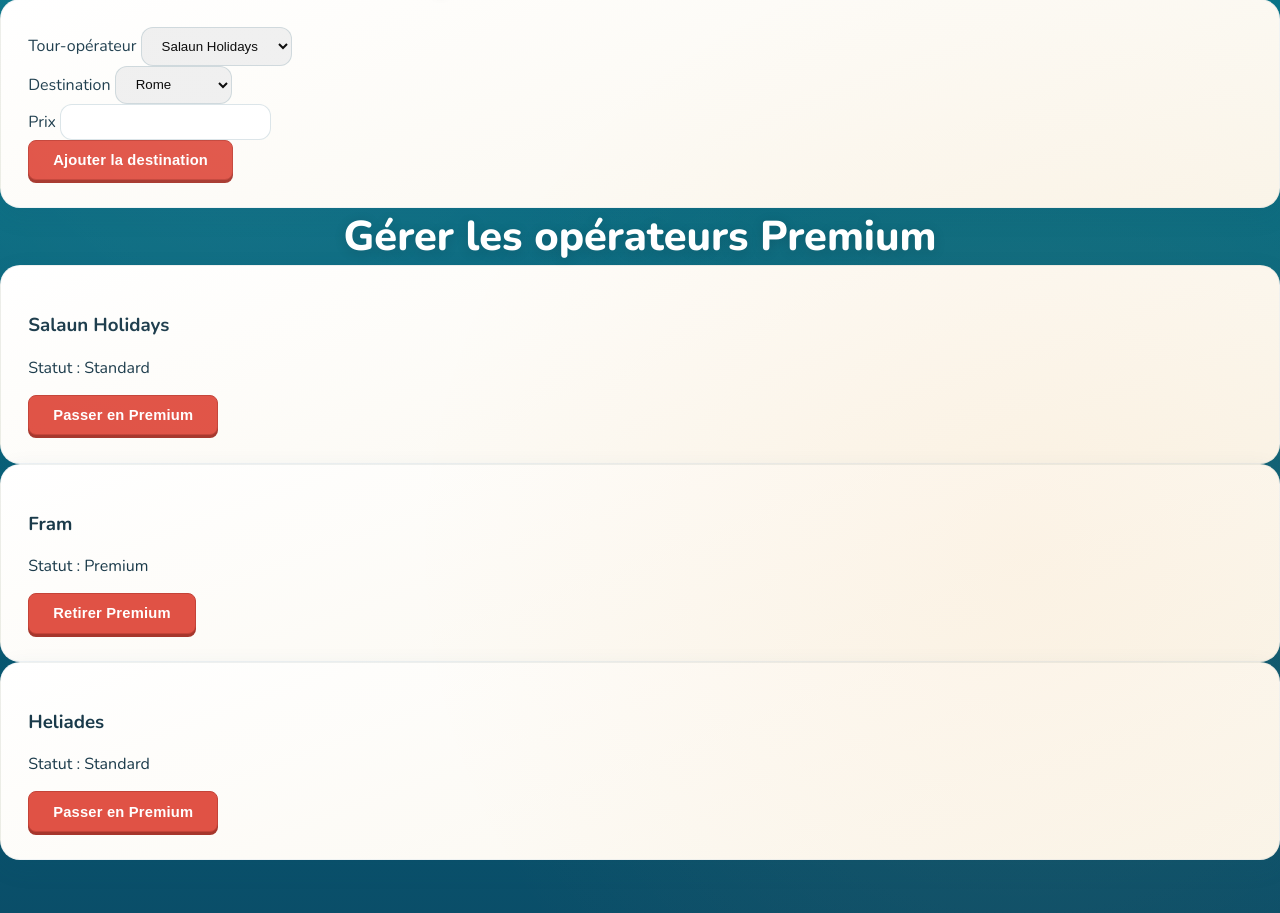
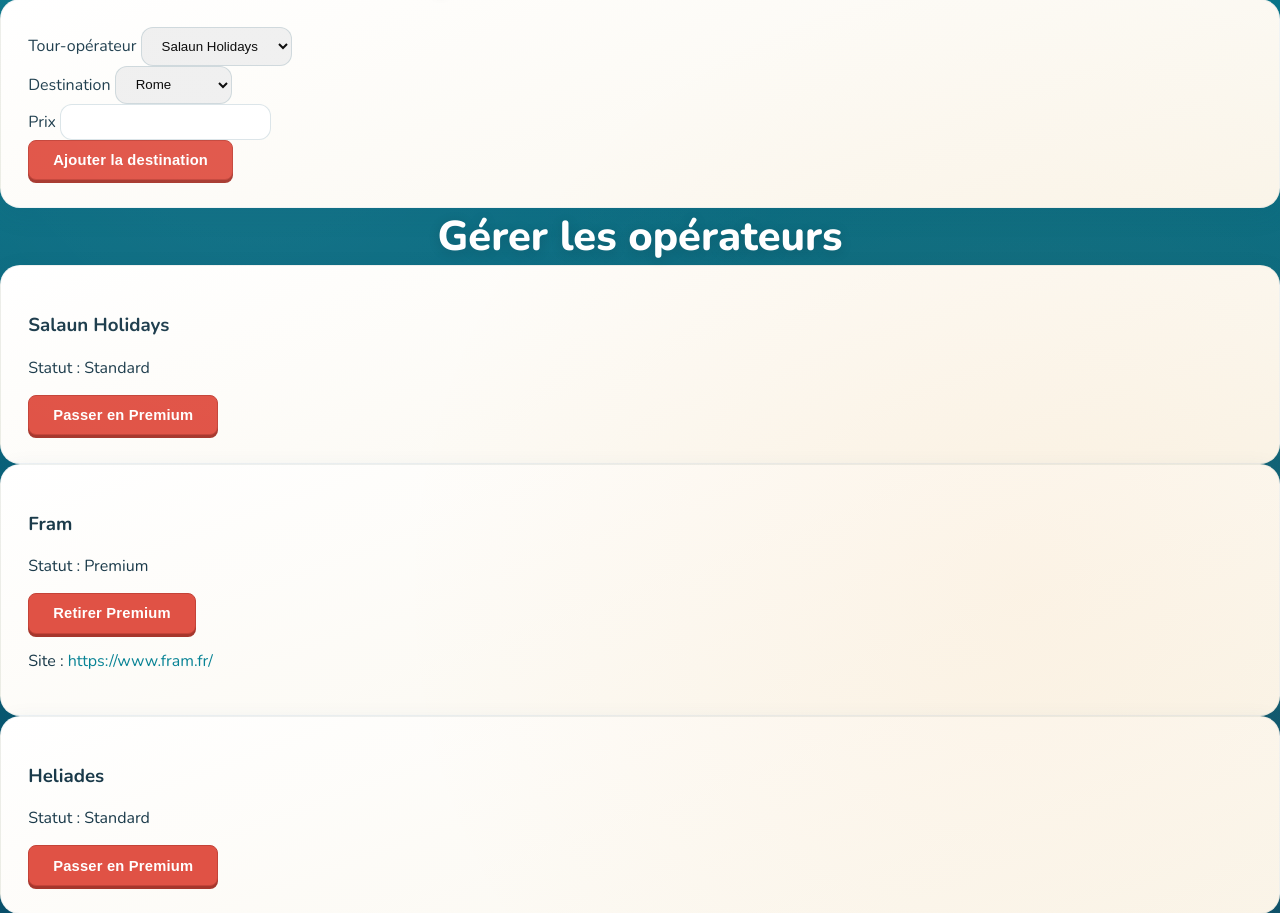
Before and after one commit to Drakiwi/ComparOperator, a PHP site: page /admin/index.php in a window 1280 px wide. Shown: the part 1066-1979 px from the top of the page. Run offline with PHP 8.4, Linux system fonts and the light colour scheme; data comes from the database, SQL or seed files in the repository.

Commit message:
adding new p balise to see the link of touroperator Premium

```diff
--- a/admin/index.php
+++ b/admin/index.php
@@ -33,7 +33,7 @@ if ($_SERVER['REQUEST_METHOD'] === 'POST' && isset($_POST['action'])){
         }
     }
 
-    if ($_POST['action'] === 'ajouter_destination') {
+    if ($_POST['action'] === 'ajouter_destination'){
 
         $location = $_POST['location'] ?? '';
         $price = (float) ($_POST['price'] ?? 0);
@@ -56,7 +56,7 @@ if ($_SERVER['REQUEST_METHOD'] === 'POST' && isset($_POST['action'])){
         }
     }
 
-    if ($_POST['action'] === 'premium') {
+    if ($_POST['action'] === 'premium'){
 
         $tourOperatorId = (int) ($_POST['tour_operator_id'] ?? 0);
         $premium = ($_POST['premium'] ?? '0') === '1';
@@ -113,16 +113,16 @@ $tousLesTo = TourOperator::getAll($db);
 
     <div class="container hero-content">
 
-        <h1 class="hero-title">Espace administrateur</h1>
+        <h1 class="hero-title">Espace pour l'administrateur</h1>
 
         <p class="hero-sub">
-            Gérez les tour-opérateurs et leurs destinations.
+            Gérez les tours-opérateurs et leurs destinations.
         </p>
 
         <div class="trust-row">
-            <span class="trust-item">Gestion des opérateurs</span>
+            <span class="trust-item">Gestion des agences</span>
             <span class="trust-item">Gestion des destinations</span>
-            <span class="trust-item">Offres Premium</span>
+            <span class="trust-item">Ajouter "l'etiquette" Premium</span>
         </div>
 
     </div>
@@ -140,10 +140,6 @@ $tousLesTo = TourOperator::getAll($db);
 <section class="section-ocean">
 
     <div class="container">
-
-        <?php if ($message): ?>
-            <p class="flash"><?= htmlspecialchars($message) ?></p>
-        <?php endif; ?>
 
         <h2 class="section-title">Ajouter un tour-opérateur</h2>
 
@@ -220,7 +216,7 @@ $tousLesTo = TourOperator::getAll($db);
 
     </div>
 
-    <h2 class="section-title">Gérer les opérateurs Premium</h2>
+    <h2 class="section-title">Gérer les opérateurs</h2>
 
     <div class="admin-list">
 
@@ -248,6 +244,14 @@ $tousLesTo = TourOperator::getAll($db);
                     </button>
 
                 </form>
+                <?php if ($to->isPremium()): ?>
+                <p>
+                    Site :
+                    <a href="<?= htmlspecialchars($to->getLink()) ?>" target="_blank">
+                        <?= htmlspecialchars($to->getLink()) ?>
+                    </a>
+                </p>
+                <?php endif; ?>
 
             </div>
 
```
